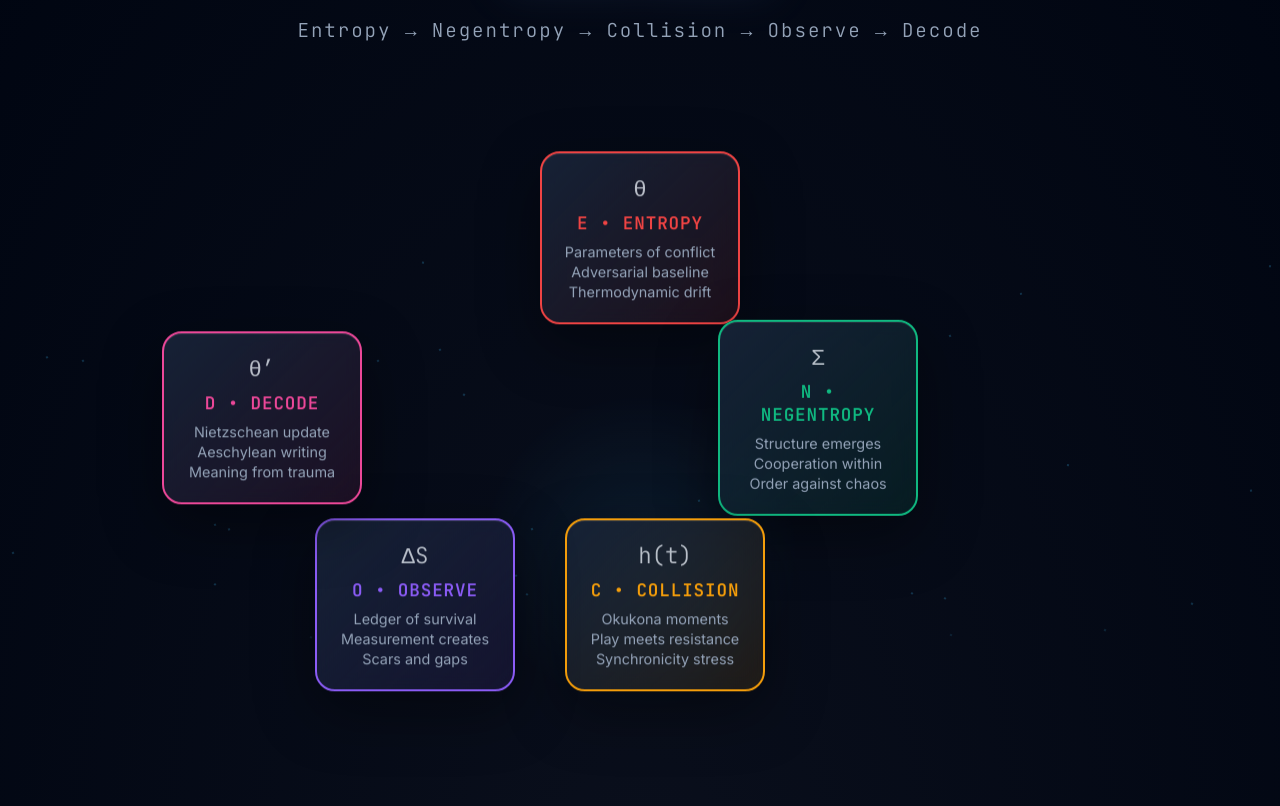
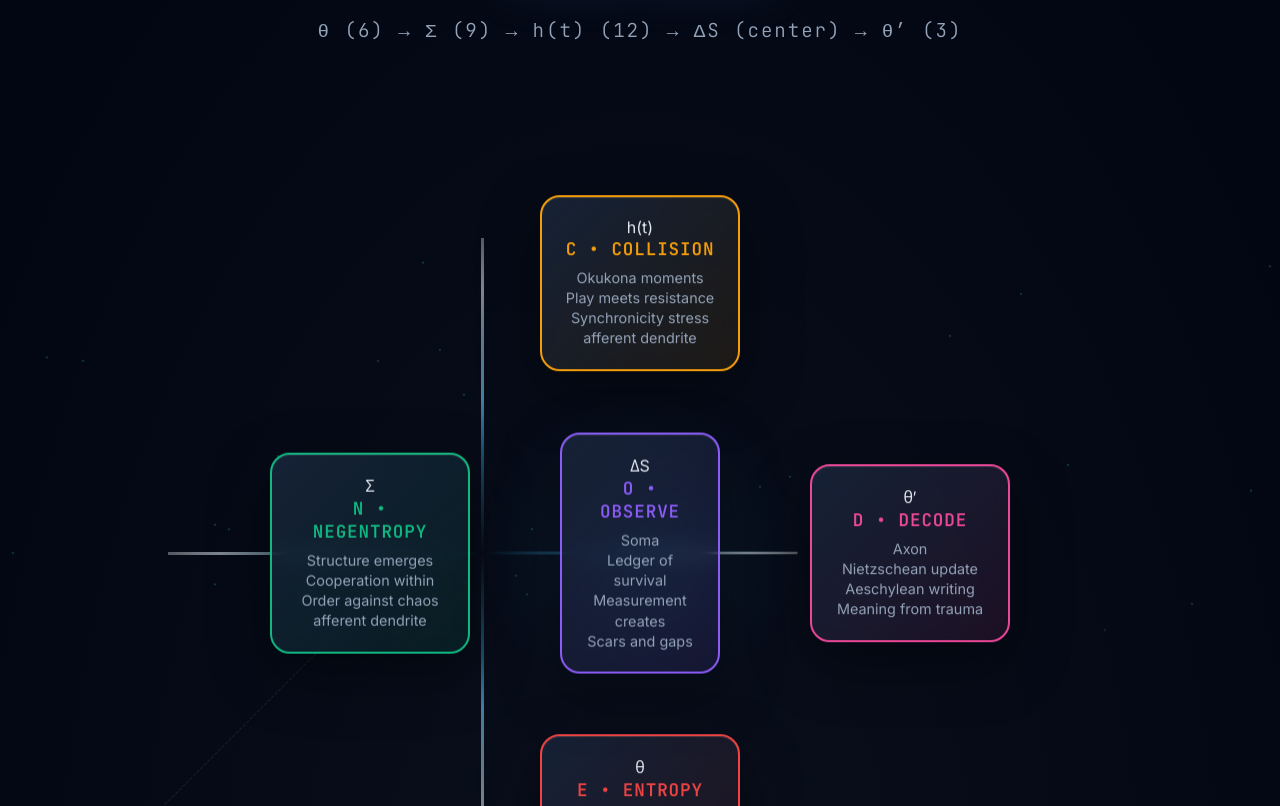
Before and after one commit to ukb-dt/encode, a plain HTML site: page index.html in a window 1280 px wide. Shown: the part 120-926 px from the top of the page. Drawn offline with Linux system fonts and the light colour scheme.

Commit message:
grok update

```diff
--- a/index.html
+++ b/index.html
@@ -6,7 +6,6 @@
 <meta name="viewport" content="width=device-width, initial-scale=1">
 <style>
 @import url('https://fonts.googleapis.com/css2?family=JetBrains+Mono:wght@300;400;600&family=Inter:wght@300;400;500;600;700&display=swap');
-
 :root {
   --void: #000511;
   --deep: #0a0f1c;
@@ -24,9 +23,9 @@
   --glow: rgba(56, 189, 248, 0.2);
   --pulse: rgba(239, 68, 68, 0.3);
 }
-
-  * { box-sizing: border-box; }
-
+* {
+  box-sizing: border-box;
+}
 body {
   margin: 0;
   background: radial-gradient(ellipse at center, var(--deep) 0%, var(--void) 100%);
@@ -36,7 +35,6 @@
   min-height: 100vh;
   position: relative;
 }
-
 /* Animated background particles */
 .particles {
   position: fixed;
@@ -47,7 +45,6 @@
   pointer-events: none;
   z-index: 0;
 }
-
 .particle {
   position: absolute;
   width: 2px;
@@ -57,14 +54,22 @@
   opacity: 0.3;
   animation: float 8s infinite linear;
 }
-
 @keyframes float {
-    0% { transform: translateY(100vh) rotate(0deg); opacity: 0; }
-    10% { opacity: 0.3; }
-    90% { opacity: 0.3; }
-    100% { transform: translateY(-10px) rotate(360deg); opacity: 0; }
+  0% {
+    transform: translateY(100vh) rotate(0deg);
+    opacity: 0;
   }
-
+  10% {
+    opacity: 0.3;
+  }
+  90% {
+    opacity: 0.3;
+  }
+  100% {
+    transform: translateY(-10px) rotate(360deg);
+    opacity: 0;
+  }
+}
 .container {
   position: relative;
   z-index: 1;
@@ -72,13 +77,11 @@
   margin: 0 auto;
   padding: 40px 20px;
 }
-
 .header {
   text-align: center;
   margin-bottom: 60px;
   position: relative;
 }
-
 .title {
   font-size: clamp(2.5rem, 6vw, 4rem);
   font-weight: 700;
@@ -90,12 +93,14 @@
   letter-spacing: -0.02em;
   animation: titleGlow 3s ease-in-out infinite alternate;
 }
-
 @keyframes titleGlow {
-    0% { filter: drop-shadow(0 0 20px rgba(56, 189, 248, 0.3)); }
-    100% { filter: drop-shadow(0 0 40px rgba(236, 72, 153, 0.4)); }
+  0% {
+    filter: drop-shadow(0 0 20px rgba(56, 189, 248, 0.3));
   }
-
+  100% {
+    filter: drop-shadow(0 0 40px rgba(236, 72, 153, 0.4));
+  }
+}
 .subtitle {
   font-size: 1.2rem;
   color: var(--muted);
@@ -104,7 +109,6 @@
   letter-spacing: 0.1em;
   font-family: 'JetBrains Mono', monospace;
 }
-
 /* Main pentad container */
 .pentad-container {
   position: relative;
@@ -113,13 +117,11 @@
   margin: 0 auto 80px;
   aspect-ratio: 1;
 }
-
 .pentad {
   position: relative;
   width: 100%;
   height: 100%;
 }
-
 /* Central glow effect */
 .central-glow {
   position: absolute;
@@ -132,12 +134,16 @@
   border-radius: 50%;
   animation: centralPulse 4s ease-in-out infinite;
 }
-
 @keyframes centralPulse {
-    0%, 100% { transform: translate(-50%, -50%) scale(1); opacity: 0.3; }
-    50% { transform: translate(-50%, -50%) scale(1.2); opacity: 0.6; }
+  0%, 100% {
+    transform: translate(-50%, -50%) scale(1);
+    opacity: 0.3;
   }
-
+  50% {
+    transform: translate(-50%, -50%) scale(1.2);
+    opacity: 0.6;
+  }
+}
 /* Connection lines with animated flow */
 .connection {
   position: absolute;
@@ -147,7 +153,6 @@
   opacity: 0.6;
   overflow: hidden;
 }
-
 .connection::after {
   content: '';
   position: absolute;
@@ -158,13 +163,50 @@
   background: linear-gradient(90deg, transparent, rgba(255,255,255,0.8), transparent);
   animation: flowPulse 3s linear infinite;
 }
-
 @keyframes flowPulse {
-    0% { left: -100%; }
-    100% { left: 100%; }
+  0% {
+    left: -100%;
   }
-
-  /* Node positioning (pentagon vertices) */
+  100% {
+    left: 100%;
+  }
+}
+.spoke-up {
+  top: 50%;
+  left: 50%;
+  width: 35%;
+  transform: translate(-50%, -50%) rotate(-90deg);
+}
+.spoke-right {
+  top: 50%;
+  left: 50%;
+  width: 35%;
+  transform: translate(-50%, -50%) rotate(0deg);
+}
+.spoke-down {
+  top: 50%;
+  left: 50%;
+  width: 35%;
+  transform: translate(-50%, -50%) rotate(90deg);
+}
+.spoke-left {
+  top: 50%;
+  left: 50%;
+  width: 35%;
+  transform: translate(-50%, -50%) rotate(180deg);
+}
+.feedback {
+  top: 50%;
+  left: 50%;
+  width: 50%;
+  transform: translate(-50%, -50%) rotate(135deg);
+  border-top: 1px dashed var(--border);
+  background: transparent;
+}
+.feedback::after {
+  display: none;
+}
+/* Node positioning (clock positions) */
 .node {
   position: absolute;
   width: 200px;
@@ -176,58 +218,47 @@
   padding: 20px;
   text-align: center;
   backdrop-filter: blur(10px);
-    box-shadow:
-      0 20px 60px rgba(0,0,0,0.4),
-      inset 0 1px 0 rgba(255,255,255,0.1);
+  box-shadow: 0 20px 60px rgba(0,0,0,0.4), inset 0 1px 0 rgba(255,255,255,0.1);
   transition: all 0.4s cubic-bezier(0.4, 0, 0.2, 1);
   cursor: pointer;
 }
-
 .node:hover {
   transform: translate(-50%, -50%) scale(1.05);
-    box-shadow:
-      0 30px 80px rgba(0,0,0,0.6),
-      0 0 40px var(--glow),
-      inset 0 1px 0 rgba(255,255,255,0.2);
+  box-shadow: 0 30px 80px rgba(0,0,0,0.6), 0 0 40px var(--glow), inset 0 1px 0 rgba(255,255,255,0.2);
   border-color: var(--accent);
 }
-
 /* Individual node colors and positions */
 .entropy {
-    top: 15%;
+  top: 80%;
   left: 50%;
   border-color: var(--entropy);
   background: linear-gradient(135deg, var(--surface), rgba(239, 68, 68, 0.1));
 }
-
 .negentropy {
-    top: 35%;
-    right: 8%;
+  top: 50%;
+  left: 20%;
   border-color: var(--negentropy);
   background: linear-gradient(135deg, var(--surface), rgba(16, 185, 129, 0.1));
 }
-
 .collision {
-    bottom: 25%;
-    right: 25%;
+  top: 20%;
+  left: 50%;
   border-color: var(--collision);
   background: linear-gradient(135deg, var(--surface), rgba(245, 158, 11, 0.1));
 }
-
 .observe {
-    bottom: 25%;
-    left: 25%;
+  top: 50%;
+  left: 50%;
+  width: 160px;
   border-color: var(--observe);
   background: linear-gradient(135deg, var(--surface), rgba(139, 92, 246, 0.1));
 }
-
 .decode {
-    top: 35%;
-    left: 8%;
+  top: 50%;
+  left: 80%;
   border-color: var(--decode);
   background: linear-gradient(135deg, var(--surface), rgba(236, 72, 153, 0.1));
 }
-
 .node-label {
   font-size: 1.1rem;
   font-weight: 600;
@@ -235,29 +266,27 @@
   font-family: 'JetBrains Mono', monospace;
   letter-spacing: 0.05em;
 }
-
-  .entropy .node-label { color: var(--entropy); }
-  .negentropy .node-label { color: var(--negentropy); }
-  .collision .node-label { color: var(--collision); }
-  .observe .node-label { color: var(--observe); }
-  .decode .node-label { color: var(--decode); }
-
+.entropy .node-label {
+  color: var(--entropy);
+}
+.negentropy .node-label {
+  color: var(--negentropy);
+}
+.collision .node-label {
+  color: var(--collision);
+}
+.observe .node-label {
+  color: var(--observe);
+}
+.decode .node-label {
+  color: var(--decode);
+}
 .node-desc {
   font-size: 0.9rem;
   color: var(--muted);
   line-height: 1.4;
   margin: 0;
 }
-
-  .node-symbol {
-    font-size: 1.4rem;
-    font-weight: 300;
-    margin-bottom: 8px;
-    display: block;
-    opacity: 0.8;
-    font-family: 'JetBrains Mono', monospace;
-  }
-
 /* Matrix section */
 .matrix-section {
   background: var(--bg);
@@ -268,7 +297,6 @@
   position: relative;
   overflow: hidden;
 }
-
 .matrix-section::before {
   content: '';
   position: absolute;
@@ -279,12 +307,14 @@
   background: linear-gradient(90deg, transparent, rgba(56, 189, 248, 0.05), transparent);
   animation: shimmer 8s linear infinite;
 }
-
 @keyframes shimmer {
-    0% { left: -100%; }
-    100% { left: 100%; }
+  0% {
+    left: -100%;
   }
-
+  100% {
+    left: 100%;
+  }
+}
 .matrix-title {
   font-size: 1.8rem;
   font-weight: 600;
@@ -292,7 +322,6 @@
   text-align: center;
   color: var(--accent);
 }
-
 .sigma-matrix {
   width: 100%;
   max-width: 600px;
@@ -305,9 +334,7 @@
   font-family: 'JetBrains Mono', monospace;
   background: var(--surface);
 }
-
-  .sigma-matrix th,
-  .sigma-matrix td {
+.sigma-matrix th, .sigma-matrix td {
   padding: 16px 12px;
   text-align: center;
   border-right: 1px solid var(--border);
@@ -315,35 +342,29 @@
   position: relative;
   transition: all 0.3s ease;
 }
-
 .sigma-matrix th {
   background: var(--bg);
   font-weight: 600;
   color: var(--accent);
 }
-
 .sigma-matrix td {
   cursor: pointer;
 }
-
 .sigma-matrix td:hover {
   background: var(--glow);
   color: white;
   transform: scale(1.05);
   z-index: 10;
 }
-
 .diagonal {
   background: linear-gradient(135deg, rgba(16, 185, 129, 0.2), rgba(16, 185, 129, 0.1));
   color: var(--negentropy);
   font-weight: 600;
 }
-
 .off-diagonal {
   background: rgba(56, 189, 248, 0.1);
   color: var(--accent);
 }
-
 /* Info panel */
 .info-panel {
   display: grid;
@@ -351,7 +372,6 @@
   gap: 30px;
   margin-top: 60px;
 }
-
 .info-card {
   background: var(--surface);
   border: 1px solid var(--border);
@@ -359,102 +379,98 @@
   padding: 24px;
   transition: all 0.3s ease;
 }
-
 .info-card:hover {
   transform: translateY(-5px);
   box-shadow: 0 20px 40px rgba(0,0,0,0.3);
   border-color: var(--accent);
 }
-
 .info-card h3 {
   margin: 0 0 16px 0;
   color: var(--accent);
   font-size: 1.2rem;
   font-weight: 600;
 }
-
 .info-card p {
   margin: 0;
   color: var(--muted);
   line-height: 1.6;
 }
-
 /* Responsive design */
 @media (max-width: 768px) {
   .container {
     padding: 20px 15px;
   }
-
   .node {
     width: 160px;
     min-height: 100px;
     padding: 15px;
   }
-
   .pentad-container {
     max-width: 600px;
   }
-
   .matrix-section {
     padding: 20px;
   }
-
-    .sigma-matrix th,
-    .sigma-matrix td {
+  .sigma-matrix th, .sigma-matrix td {
     padding: 12px 8px;
     font-size: 0.9rem;
+  }
+  .spoke-up, .spoke-right, .spoke-down, .spoke-left {
+    width: 40%;
+  }
+  .feedback {
+    width: 60%;
   }
 }
 </style>
 </head>
 <body>
 <div class="particles" id="particles"></div>
-
 <div class="container">
 <header class="header">
 <h1 class="title">ENCODE</h1>
-      <p class="subtitle">Entropy → Negentropy → Collision → Observe → Decode</p>
+<p class="subtitle">θ (6) → Σ (9) → h(t) (12) → ΔS (center) → θ′ (3)</p>
 </header>
-
 <div class="pentad-container">
 <div class="pentad">
 <div class="central-glow"></div>
-
+<div class="connection spoke-up"></div>
+<div class="connection spoke-right"></div>
+<div class="connection spoke-down"></div>
+<div class="connection spoke-left"></div>
+<div class="connection feedback"></div>
 <div class="node entropy">
 <span class="node-symbol">θ</span>
 <div class="node-label">E • ENTROPY</div>
-          <p class="node-desc">Parameters of conflict<br>Adversarial baseline<br>Thermodynamic drift</p>
+<p class="node-desc">Parameters of conflict<br>Adversarial baseline<br>Thermodynamic drift<br><span class="muted">afferent dendrite</span></p>
 </div>
-
 <div class="node negentropy">
 <span class="node-symbol">Σ</span>
 <div class="node-label">N • NEGENTROPY</div>
-          <p class="node-desc">Structure emerges<br>Cooperation within<br>Order against chaos</p>
+<p class="node-desc">Structure emerges<br>Cooperation within<br>Order against chaos<br><span class="muted">afferent dendrite</span></p>
 </div>
-
 <div class="node collision">
 <span class="node-symbol">h(t)</span>
 <div class="node-label">C • COLLISION</div>
-          <p class="node-desc">Okukona moments<br>Play meets resistance<br>Synchronicity stress</p>
+<p class="node-desc">Okukona moments<br>Play meets resistance<br>Synchronicity stress<br><span class="muted">afferent dendrite</span></p>
 </div>
-
 <div class="node observe">
 <span class="node-symbol">ΔS</span>
 <div class="node-label">O • OBSERVE</div>
-          <p class="node-desc">Ledger of survival<br>Measurement creates<br>Scars and gaps</p>
+<p class="node-desc"><span class="muted">Soma</span><br>Ledger of survival<br>Measurement creates<br>Scars and gaps</p>
 </div>
-
 <div class="node decode">
 <span class="node-symbol">θ′</span>
 <div class="node-label">D • DECODE</div>
-          <p class="node-desc">Nietzschean update<br>Aeschylean writing<br>Meaning from trauma</p>
+<p class="node-desc"><span class="muted">Axon</span><br>Nietzschean update<br>Aeschylean writing<br>Meaning from trauma</p>
 </div>
 </div>
 </div>
-
+<p class="muted" style="text-align:center; margin:20px 0; font-size:1rem; max-width:900px; margin-left:auto; margin-right:auto;">
+O'Clock config: ΔS (Soma) at center → θ′ (Axon) at 3; afferents at 6(θ), 9(Σ), 12(h(t)); dotted arc 3→6 as feedback/recursion (dendrites don't touch soma—synaptic cleft).
+</p>
 <section class="matrix-section">
 <h2 class="matrix-title">Σ Matrix: The Negentropy Structure</h2>
-
 <table class="sigma-matrix">
 <thead>
 <tr>
@@ -510,31 +526,26 @@
 </tbody>
 </table>
 </section>
-
 <div class="info-panel">
 <div class="info-card">
 <h3>Diagonal = Cooperation Within</h3>
 <p>Variance terms (σ<sub>AA</sub>, σ<sub>BB</sub>...) represent ordered signal-transduction within agents. This is negentropy—the improbable maintenance of structure against thermodynamic decay. Schrödinger's insight about life feeding on order.</p>
 </div>
-
 <div class="info-card">
 <h3>Off-diagonal = Transaction Between</h3>
 <p>Covariance terms (σ<sub>AB</sub>, σ<sub>AC</sub>...) capture synchronies that emerge at interfaces between agents. These are the collision points where individual negentropic structures interact and create new patterns.</p>
 </div>
-
 <div class="info-card">
 <h3>The ENCODE Cycle</h3>
-        <p>From entropic baseline through negentropic structure formation, collision stresses, observational recording, to deductive updates. Each cycle writes new parameters that feed back into the next iteration of the eternal return.</p>
+<p>From entropic baseline through negentropic structure formation, collision stresses, observational recording, to deductive updates. Each cycle writes new parameters that feed back into the next iteration of the eternal return. Neuron analogy: Afferents (6,9,12) → Soma (center) → Axon (3), with recursion 3→6 across synaptic cleft.</p>
 </div>
 </div>
 </div>
-
 <script>
 // Create animated background particles
 function createParticles() {
   const container = document.getElementById('particles');
   const numParticles = 50;
-
   for (let i = 0; i < numParticles; i++) {
     const particle = document.createElement('div');
     particle.className = 'particle';
@@ -544,24 +555,20 @@
     container.appendChild(particle);
   }
 }
-
 // Add interactive hover effects for matrix cells
 document.addEventListener('DOMContentLoaded', function() {
   createParticles();
-
   const matrixCells = document.querySelectorAll('.sigma-matrix td');
   matrixCells.forEach(cell => {
     cell.addEventListener('mouseenter', function() {
       this.style.transform = 'scale(1.1)';
       this.style.zIndex = '10';
     });
-
     cell.addEventListener('mouseleave', function() {
       this.style.transform = 'scale(1)';
       this.style.zIndex = '1';
     });
   });
-
   // Add subtle parallax effect to nodes
   const nodes = document.querySelectorAll('.node');
   document.addEventListener('mousemove', function(e) {
@@ -569,7 +576,6 @@
     const centerY = window.innerHeight / 2;
     const moveX = (e.clientX - centerX) * 0.01;
     const moveY = (e.clientY - centerY) * 0.01;
-
     nodes.forEach((node, index) => {
       const intensity = (index + 1) * 0.3;
       node.style.transform = `translate(-50%, -50%) translate(${moveX * intensity}px, ${moveY * intensity}px)`;
```
Lines whose indentation alone changed are shown as unchanged.
